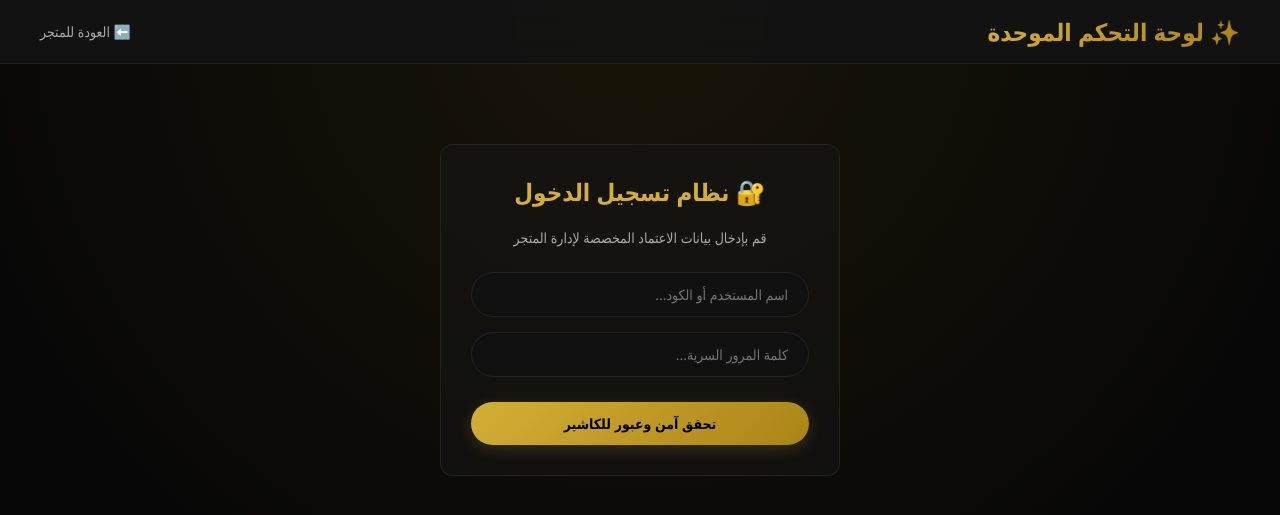
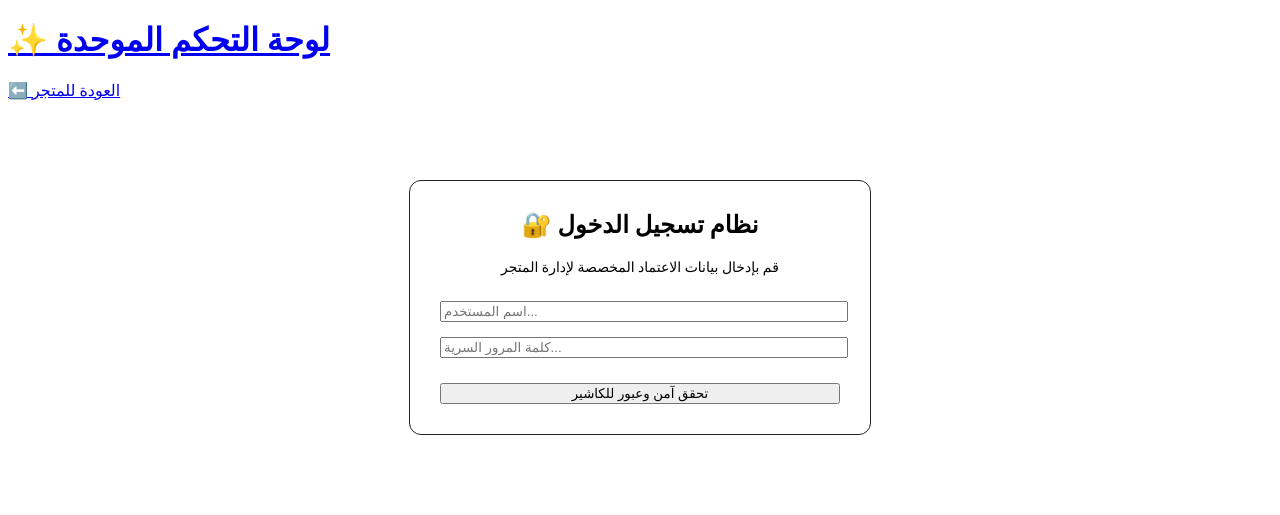
Before and after one commit to mosebh99/sina.401, a Flask app: page /login.html in a window 1280 px wide. Shown: the top 515 px of the page. Run offline with Flask 3, Linux system fonts and the light colour scheme; some libraries are stand-ins or nearby versions.

Commit message:
Update login.html

```diff
--- a/templates/login.html
+++ b/templates/login.html
@@ -1,15 +1,15 @@
 <!DOCTYPE html>
-<html lang="ar" dir="rtl">
+<html lang=\"ar\" dir=\"rtl\">
 <head>
-    <meta charset="UTF-8">
-    <meta name="viewport" content="width=device-width, initial-scale=1.0">
+    <meta charset=\"UTF-8\">
+    <meta name=\"viewport\" content=\"width=device-width, initial-scale=1.0\">
     <title>تسجيل الدخول الإداري | Sina 401</title>
-    <link rel="icon" type="image/png" href="/static/css/logo.png.jpeg">
-    <link rel="stylesheet" href="/static/css/style.css">
+    <link rel=\"icon\" type=\"image/png\" href=\"/static/css/logo.png.jpeg\">
+    <link rel=\"stylesheet\" href=\"/static/css/style.css\">
 </head>
 <body>
     <header>
-        <h1><a href="/">✨ لوحة التحكم الموحدة</a></h1>
+        <h1><a href=\"/\">✨ لوحة التحكم الموحدة</a></h1>
         <div class="nav-links"><a href="/">⬅️ العودة للمتجر</a></div>
     </header>
 
@@ -18,24 +18,28 @@
         <p style="color: var(--text-muted); font-size: 14px; margin-bottom: 25px;">قم بإدخال بيانات الاعتماد المخصصة لإدارة المتجر</p>
 
         <form id="admin-login-form" style="display: flex; flex-direction: column; gap: 15px;">
-            <input type="text" id="adm-user" class="search-input" placeholder="اسم المستخدم أو الكود..." required style="width:100%;">
+            <input type="text" id="adm-user" class="search-input" placeholder="اسم المستخدم..." required style="width:100%;">
             <input type="password" id="adm-pass" class="search-input" placeholder="كلمة المرور السرية..." required style="width:100%;">
             <button type="submit" class="btn-primary" style="margin-top:10px;">تحقق آمن وعبور للكاشير</button>
         </form>
     </div>
 
     <script>
+        if(sessionStorage.getItem('sina_admin_auth') === 'true') {
+            window.location.href = '/cashier.html';
+        }
+
         document.getElementById('admin-login-form').addEventListener('submit', function(e) {
             e.preventDefault();
             const user = document.getElementById('adm-user').value.trim();
             const pass = document.getElementById('adm-pass').value.trim();
 
-            // التحقق والعبور الفوري والآمن
             if(user === "admin" && pass === "MoSebA01065653401") {
-                alert("✅ تم التحقق بنجاح! جاري الانتقال للوحة التحكم...");
+                sessionStorage.setItem('sina_admin_auth', 'true');
+                alert("✅ تم التحقق بنجاح! جاري العبور إلى لوحة الكاشير...");
                 window.location.href = '/cashier.html';
             } else {
-                alert("❌ اسم المستخدم أو كلمة المرور غير صحيحة!");
+                alert("❌ بيانات الدخول غير صحيحة!");
             }
         });
     </script>
```
